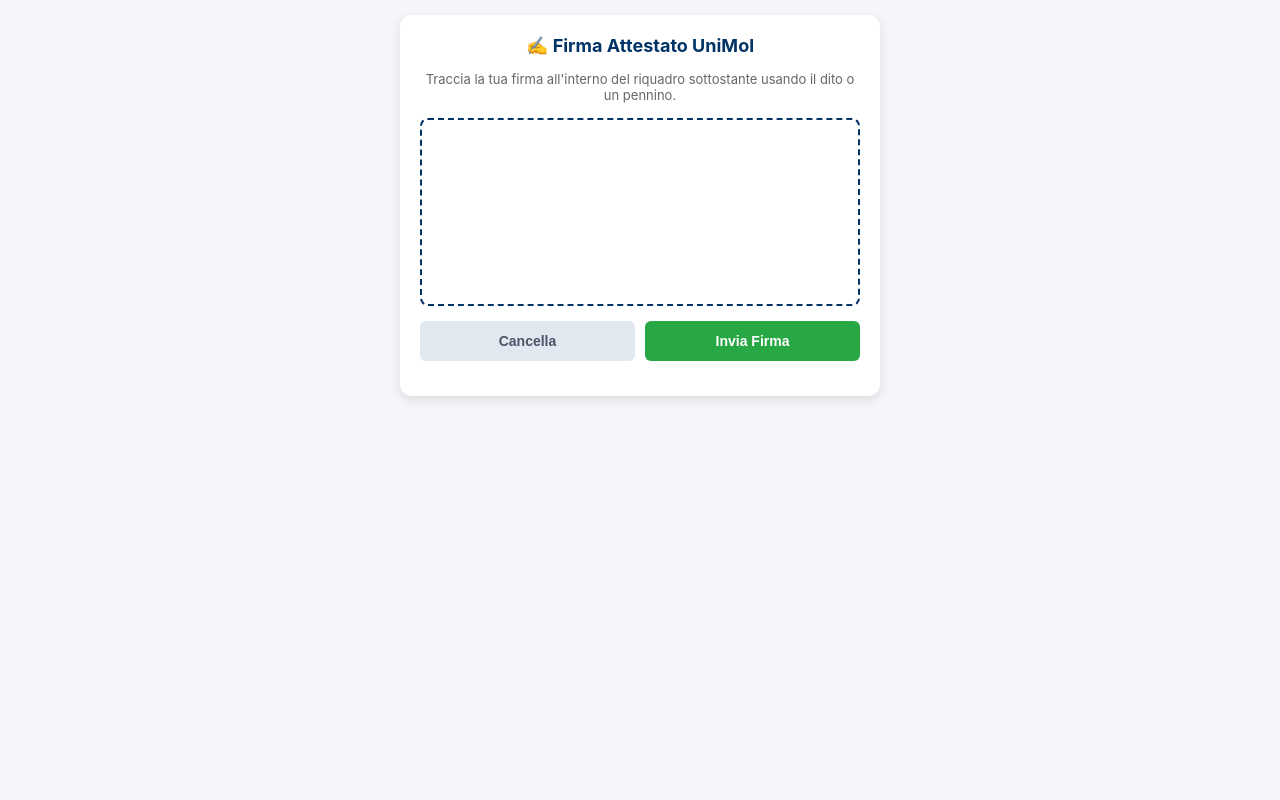
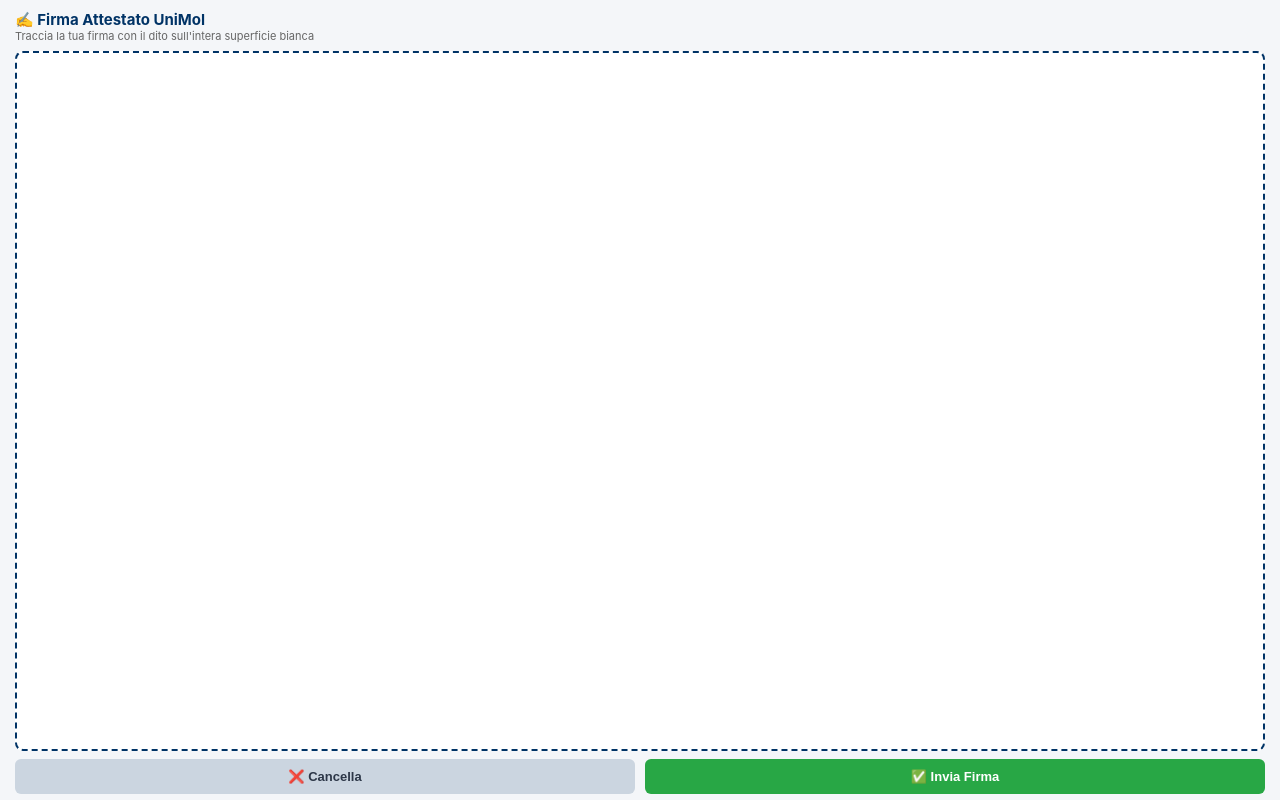
Before and after one commit to pietropisani-crypto/firma-unimol, a plain HTML site: page index.html in a window 1280 px wide. Drawn offline with Linux system fonts and the light colour scheme.

Commit message:
index.html

```diff
--- a/index.html
+++ b/index.html
@@ -5,39 +5,75 @@
   <meta name="viewport" content="width=device-width, initial-scale=1.0, user-scalable=no">
   <title>Firma Digitale Docente - UniMol</title>
   <style>
-    * { box-sizing: border-box; touch-action: none; }
-    body { font-family: -apple-system, BlinkMacSystemFont, "Segoe UI", Roboto, sans-serif; background: #f4f6f9; margin: 0; padding: 15px; display: flex; flex-direction: column; align-items: center; min-height: 100vh; }
-    .card { background: #fff; border-radius: 12px; box-shadow: 0 4px 12px rgba(0,0,0,0.1); width: 100%; max-width: 480px; padding: 20px; text-align: center; }
-    h2 { margin-top: 0; color: #003366; font-size: 18px; }
-    p { color: #666; font-size: 13px; margin-bottom: 15px; }
+    * { box-sizing: border-box; touch-action: none; margin: 0; padding: 0; }
+    body { font-family: -apple-system, BlinkMacSystemFont, "Segoe UI", Roboto, sans-serif; background: #1a202c; color: #fff; height: 100vh; overflow: hidden; display: flex; flex-direction: column; }
 
-    .canvas-container { border: 2px dashed #003366; border-radius: 8px; background: #fff; margin-bottom: 15px; position: relative; }
-    canvas { width: 100%; height: 180px; border-radius: 6px; cursor: crosshair; }
+    /* Overlay che appare solo se il telefono è in verticale */
+    #rotateWarning {
+      position: fixed; top: 0; left: 0; width: 100%; height: 100%;
+      background: #003366; z-index: 999;
+      display: flex; flex-direction: column; justify-content: center; align-items: center;
+      text-align: center; padding: 20px;
+    }
+    #rotateWarning.hidden { display: none; }
+    .rotate-icon { font-size: 50px; margin-bottom: 15px; animation: rotateAnim 2s infinite ease-in-out; }
+    @keyframes rotateAnim {
+      0% { transform: rotate(0deg); }
+      50% { transform: rotate(90deg); }
+      100% { transform: rotate(90deg); }
+    }
+    #rotateWarning h3 { font-size: 20px; margin-bottom: 8px; }
+    #rotateWarning p { font-size: 14px; opacity: 0.8; }
 
-    .btn-group { display: flex; gap: 10px; }
-    button { flex: 1; padding: 12px; border: none; border-radius: 6px; font-weight: bold; font-size: 14px; cursor: pointer; }
-    .btn-clear { background: #e2e8f0; color: #4a5568; }
+    /* Interfaccia orizzontale full screen */
+    .app-container { display: flex; flex-direction: column; height: 100vh; padding: 10px 15px; background: #f4f6f9; color: #333; }
+
+    .header { display: flex; justify-content: space-between; align-items: center; margin-bottom: 8px; }
+    .header-info { text-align: left; }
+    .header-info h2 { font-size: 15px; color: #003366; }
+    .header-info p { font-size: 11px; color: #666; }
+
+    .canvas-container { flex: 1; border: 2px dashed #003366; border-radius: 8px; background: #ffffff; position: relative; width: 100%; }
+    canvas { width: 100%; height: 100%; border-radius: 6px; cursor: crosshair; }
+
+    .footer { display: flex; justify-content: space-between; align-items: center; margin-top: 8px; gap: 15px; }
+    .btn-group { display: flex; gap: 10px; flex: 1; }
+    button { flex: 1; padding: 10px 15px; border: none; border-radius: 6px; font-weight: bold; font-size: 13px; cursor: pointer; }
+    .btn-clear { background: #cbd5e0; color: #2d3748; }
     .btn-send { background: #28a745; color: white; }
-    #status { margin-top: 15px; font-weight: bold; font-size: 14px; }
+    #status { font-weight: bold; font-size: 12px; white-space: nowrap; }
   </style>
 </head>
 <body>
 
-<div class="card">
-  <h2>✍️ Firma Attestato UniMol</h2>
-  <p id="docenteLabel">Traccia la tua firma all'interno del riquadro sottostante usando il dito o un pennino.</p>
-
-  <div class="canvas-container">
-    <canvas id="sigCanvas"></canvas>
+  <!-- SCHERMATA DI AVVISO IN CASO DI DISPOSITIVO VERTICALE -->
+  <div id="rotateWarning">
+    <div class="rotate-icon">📱 ➔ 🔄</div>
+    <h3>Ruota il dispositivo in Orizzontale</h3>
+    <p>Per firmare agevolmente, per favore ruota lo smartphone di lato.</p>
   </div>
 
-  <div class="btn-group">
-    <button type="button" class="btn-clear" onclick="clearCanvas()">Cancella</button>
-    <button type="button" class="btn-send" onclick="submitSignature()">Invia Firma</button>
+  <!-- INTERFACCIA PRINCIPALE DI FIRMA -->
+  <div class="app-container">
+    <div class="header">
+      <div class="header-info">
+        <h2 id="docenteTitle">✍️ Firma Attestato UniMol</h2>
+        <p id="insegnamentoSub">Traccia la tua firma con il dito sull'intera superficie bianca</p>
+      </div>
+      <div id="status"></div>
+    </div>
+
+    <div class="canvas-container">
+      <canvas id="sigCanvas"></canvas>
+    </div>
+
+    <div class="footer">
+      <div class="btn-group">
+        <button type="button" class="btn-clear" onclick="clearCanvas()">❌ Cancella</button>
+        <button type="button" class="btn-send" onclick="submitSignature()">✅ Invia Firma</button>
+      </div>
+    </div>
   </div>
-
-  <div id="status"></div>
-</div>
 
 <script>
   const urlParams = new URLSearchParams(window.location.search);
@@ -46,26 +82,61 @@
   const scriptUrl = urlParams.get('api') || '';
 
   if (docente) {
-    document.getElementById('docenteLabel').innerHTML = `Firma per: <b>${docente}</b><br><small>${insegnamento}</small>`;
+    document.getElementById('docenteTitle').innerText = `Firma: ${docente}`;
+    document.getElementById('insegnamentoSub').innerText = insegnamento;
   }
 
   const canvas = document.getElementById('sigCanvas');
   const ctx = canvas.getContext('2d');
+  const rotateWarning = document.getElementById('rotateWarning');
   let isDrawing = false;
   let hasDrawn = false;
 
+  // Gestione dell'orientamento dello schermo
+  function checkOrientation() {
+    const isPortrait = window.innerHeight > window.innerWidth;
+    if (isPortrait) {
+      rotateWarning.classList.remove('hidden');
+    } else {
+      rotateWarning.classList.add('hidden');
+      setTimeout(resizeCanvas, 100); // Ricalcola la tela dopo la rotazione
+    }
+  }
+
+  // Tenta di forzare la rotazione automatica ove supportato (Chrome Android)
+  if (screen.orientation && screen.orientation.lock) {
+    screen.orientation.lock('landscape').catch(() => {});
+  }
+
+  window.addEventListener('resize', () => {
+    checkOrientation();
+    resizeCanvas();
+  });
+  window.addEventListener('orientationchange', checkOrientation);
+
   function resizeCanvas() {
     const rect = canvas.getBoundingClientRect();
+    if (rect.width === 0 || rect.height === 0) return;
+
+    // Mantiene il contenuto tracciato durante il ridimensionamento
+    const tempCanvas = document.createElement('canvas');
+    tempCanvas.width = canvas.width;
+    tempCanvas.height = canvas.height;
+    const tempCtx = tempCanvas.getContext('2d');
+    tempCtx.drawImage(canvas, 0, 0);
+
     canvas.width = rect.width * 2;
     canvas.height = rect.height * 2;
     ctx.scale(2, 2);
-    ctx.lineWidth = 2.5;
+    ctx.lineWidth = 3;
     ctx.lineCap = 'round';
     ctx.lineJoin = 'round';
     ctx.strokeStyle = '#000080';
+
+    if (hasDrawn) {
+      ctx.drawImage(tempCanvas, 0, 0, rect.width, rect.height);
+    }
   }
-  window.addEventListener('resize', resizeCanvas);
-  resizeCanvas();
 
   function getPos(e) {
     const rect = canvas.getBoundingClientRect();
@@ -112,13 +183,13 @@
     }
 
     if (!scriptUrl) {
-      alert("Errore: URL API non presente nei parametri.");
+      alert("Errore: URL API mancante.");
       return;
     }
 
     const statusDiv = document.getElementById('status');
     statusDiv.style.color = '#003366';
-    statusDiv.innerText = "Invio della firma in corso...";
+    statusDiv.innerText = "Invio in corso...";
 
     const base64Data = canvas.toDataURL('image/png');
 
@@ -133,12 +204,18 @@
       })
     }).then(() => {
       statusDiv.style.color = '#28a745';
-      statusDiv.innerHTML = "✅ Firma registrata con successo!<br>Puoi chiudere questa pagina.";
+      statusDiv.innerHTML = "✅ Registrata!";
+      setTimeout(() => {
+        alert("Firma inviata con successo! Puoi chiudere questa pagina.");
+      }, 300);
     }).catch(err => {
       statusDiv.style.color = 'red';
-      statusDiv.innerText = "Errore durante l'invio. Riprova.";
+      statusDiv.innerText = "Errore invio!";
     });
   }
+
+  // Controllo iniziale al caricamento
+  checkOrientation();
 </script>
 </body>
 </html>
```
